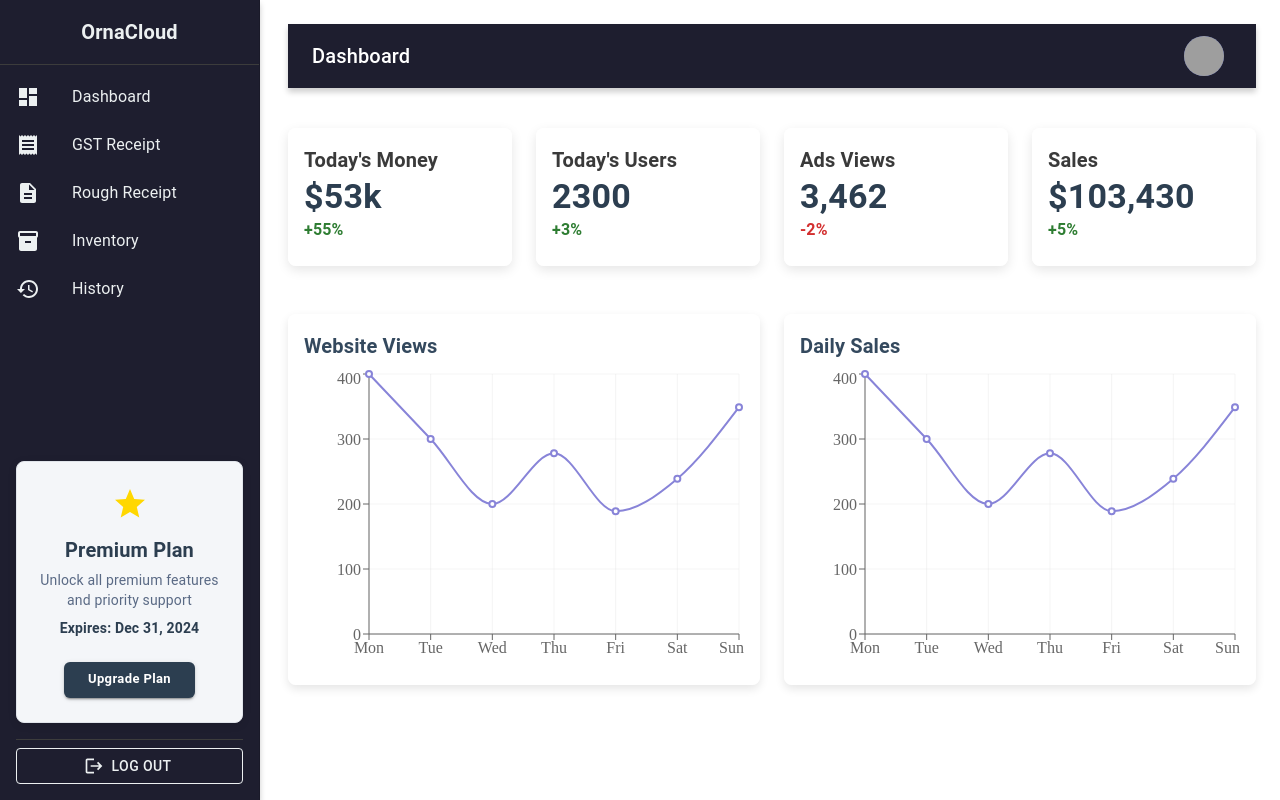
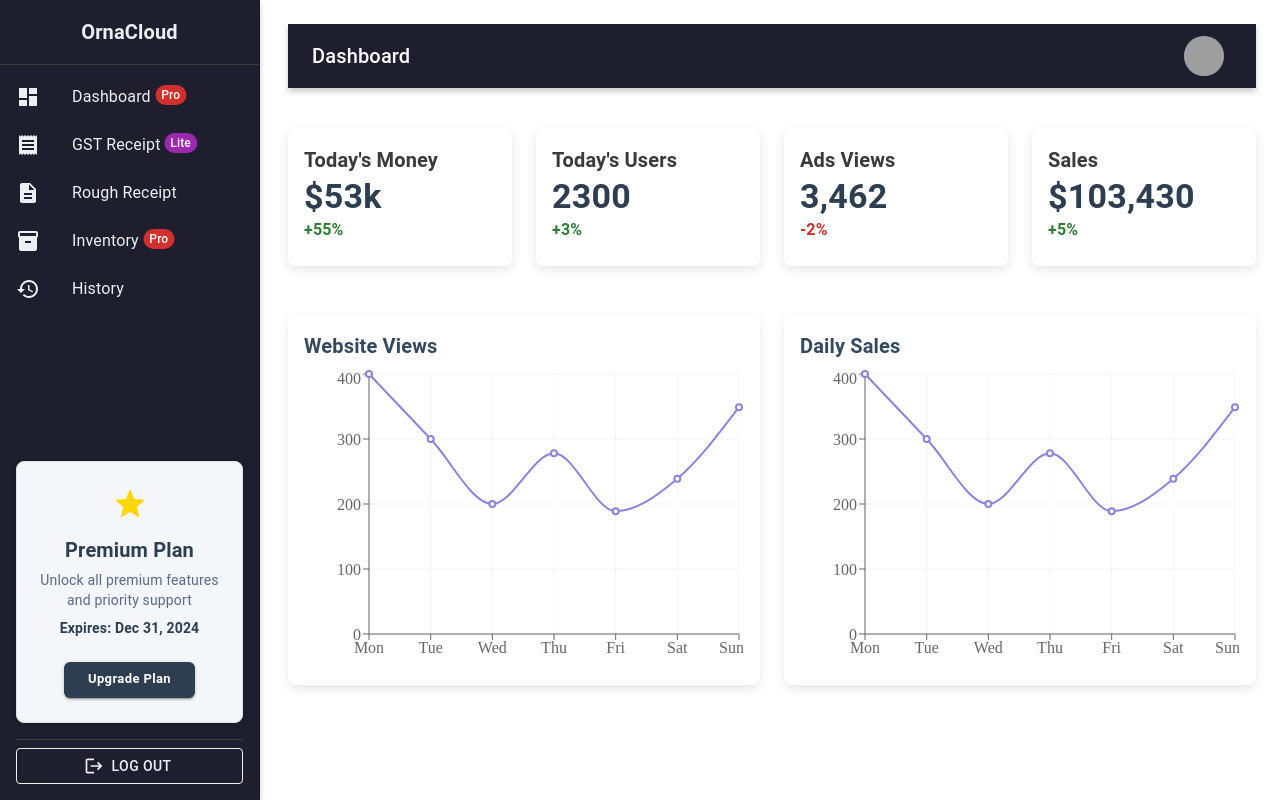
Before and after one commit to XceeDesigns/Receipt_Generator, a React (Vite) app in the folder billing_software/: page /main-dashboard in a window 1280 px wide. Built offline with nearby package versions, Linux system fonts and the light colour scheme; grey boxes are pictures that could not be loaded.

Commit message:
pro badge added

```diff
--- a/billing_software/src/components/Sidebar.jsx
+++ b/billing_software/src/components/Sidebar.jsx
@@ -13,6 +13,7 @@ import {
   Button,
   Card,
   CardContent,
+  Badge
 } from '@mui/material';
 import DashboardIcon from '@mui/icons-material/Dashboard';
 import TableChartIcon from '@mui/icons-material/TableChart';
@@ -58,13 +59,53 @@ function Sidebar({ mobileOpen, handleDrawerToggle }) {
           <ListItemIcon>
             <DashboardIcon sx={{ color: '#ecf0f1' }} />
           </ListItemIcon>
-          <ListItemText primary="Dashboard" sx={{ color: '#ecf0f1' }} />
+          <ListItemText
+            primary={
+              <Box sx={{ display: 'flex', alignItems: 'center' }}>
+                Dashboard
+                <Badge
+                  badgeContent="Pro"
+                  color="error"
+                  sx={{
+                    marginLeft: 1,
+                    fontSize: '0.75rem',
+                    fontWeight: 'bold',
+                    backgroundColor: '#FFD700',
+                    color: '#2C3E50',
+                    borderRadius: 1,
+                    padding: '2px 6px',
+                  }}
+                />
+              </Box>
+            }
+            sx={{ color: '#ecf0f1' }}
+          />
         </ListItem>
         <ListItem button>
           <ListItemIcon>
             <ReceiptIcon sx={{ color: '#ecf0f1' }} />
           </ListItemIcon>
-          <ListItemText primary="GST Receipt" sx={{ color: '#ecf0f1' }} />
+          <ListItemText
+            primary={
+              <Box sx={{ display: 'flex', alignItems: 'center' }}>
+                GST Receipt
+                <Badge
+                  badgeContent="Lite"
+                  color="secondary"
+                  sx={{
+                    marginLeft: 1,
+                    fontSize: '0.75rem',
+                    fontWeight: 'bold',
+                    backgroundColor: '#FFD700',
+                    color: '#2C3E50',
+                    borderRadius: 1,
+                    padding: '2px 6px',
+                  }}
+                />
+              </Box>
+            }
+            sx={{ color: '#ecf0f1' }}
+          />
         </ListItem>
         <ListItem button onClick={() => navigateTo('/dashboard/rough-receipt')} sx={{ cursor:'pointer'}}>
           <ListItemIcon>
@@ -76,7 +117,27 @@ function Sidebar({ mobileOpen, handleDrawerToggle }) {
           <ListItemIcon>
             <InventoryIcon sx={{ color: '#ecf0f1' }} />
           </ListItemIcon>
-          <ListItemText primary="Inventory" sx={{ color: '#ecf0f1' }} />
+          <ListItemText
+            primary={
+              <Box sx={{ display: 'flex', alignItems: 'center' }}>
+                Inventory
+                <Badge
+                  badgeContent="Pro"
+                  color="error"
+                  sx={{
+                    marginLeft: 1,
+                    fontSize: '0.75rem',
+                    fontWeight: 'bold',
+                    backgroundColor: '#FFD700',
+                    color: '#2C3E50',
+                    borderRadius: 1,
+                    padding: '2px 6px',
+                  }}
+                />
+              </Box>
+            }
+            sx={{ color: '#ecf0f1' }}
+          />
         </ListItem>
         <ListItem button onClick={() => navigateTo('/dashboard/receipt-history')} sx={{ cursor:'pointer'}}>
           <ListItemIcon>
--- a/billing_software/src/pages/RoughReceipt.jsx
+++ b/billing_software/src/pages/RoughReceipt.jsx
@@ -1,5 +1,5 @@
 import React, { useState } from 'react';
-import { Button, Box } from '@mui/material';
+import { Button, Box, Badge } from '@mui/material';
 import RoughEstimate from '../components/RoughEstimate'; // Assume these are your components
 import Dashboard from '../components/Dashboard'; // Assume these are your components
 
@@ -31,6 +31,11 @@ const RoughReceipt = () => {
                 >
                     Manual Receipt
                 </Button>
+                <Badge
+                    badgeContent="PRO"
+                    color="error"
+                    sx={{ '& .MuiBadge-dot': { backgroundColor: '#FFD700' } }} // Styling the PRO badge
+                >
                     <Button
                         variant={selectedOption === 'automatic' ? 'contained' : 'outlined'}
                         onClick={() => setSelectedOption('automatic')}
@@ -45,8 +50,8 @@ const RoughReceipt = () => {
                     >
                         Automatic Receipt
                     </Button>
+                </Badge>
             </Box>
-
 
             {/* Render content based on selection */}
             <Box sx={{ flexGrow: 1 }}>
```
Lines whose indentation alone changed are shown as unchanged.
